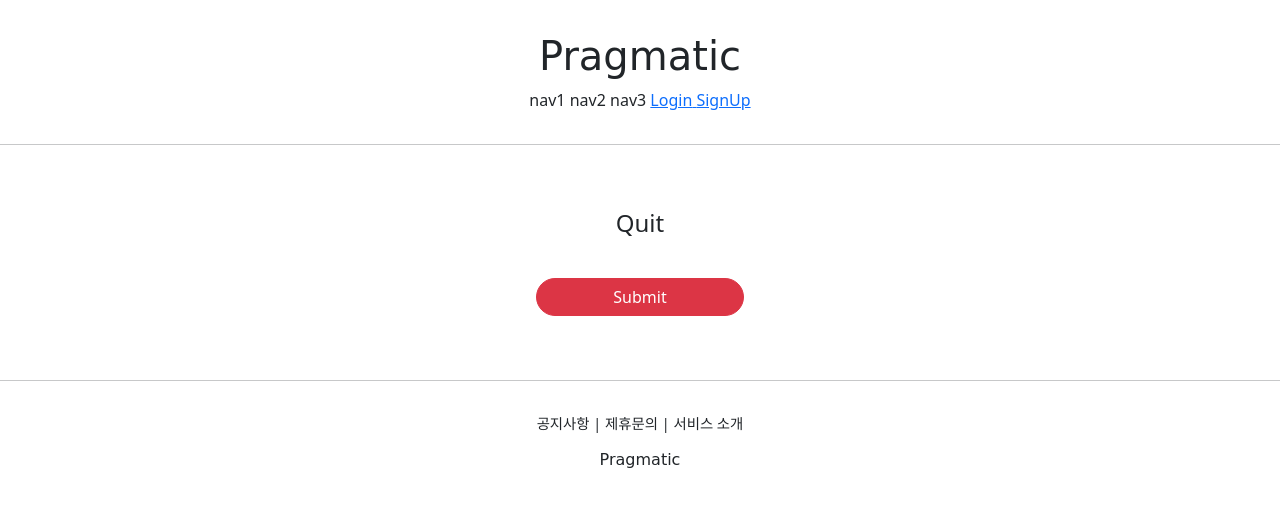
After one commit to seojh8910/pragmatic, a Django app: template accountapp/templates/accountapp/delete.html in a window 1280 px wide. The commit adds this page. Shown: the top 507 px of the page. Run offline with Django 4.2, Linux system fonts and the light colour scheme; the template is opened without the code that fills it, so the values that code supplies are empty; some libraries are stand-ins or nearby versions; some web fonts are replaced.

Commit message:
작정하고 장고 26강

```diff
--- /dev/null
+++ b/accountapp/templates/accountapp/delete.html
@@ -0,0 +1,14 @@
+{% extends 'base.html' %}
+{% load bootstrap4 %}
+
+{% block content %}
+    <div style="text-align: center; max-width: 500px; margin: 4rem auto;">
+        <div class="mb-4">
+            <h4>Quit</h4>
+        </div>
+        <form action="{% url 'accountapp:delete' pk=user.pk %}" method="POST">
+            {% csrf_token %}
+            <input type="submit" class="btn btn-danger rounded-pill col-5 mt-3">
+        </form>
+    </div>
+{% endblock %}
--- a/accountapp/templates/accountapp/detail.html
+++ b/accountapp/templates/accountapp/detail.html
@@ -17,6 +17,11 @@
                     Change Info
                 </p>
             </a>
+            <a href="{% url 'accountapp:delete' pk=user.pk %}">
+                <p>
+                    Quit
+                </p>
+            </a>
             {% endif %}
         </div>
     </div>
--- a/accountapp/urls.py
+++ b/accountapp/urls.py
@@ -1,7 +1,7 @@
 from django.contrib.auth.views import LoginView, LogoutView
 from django.urls import path, include
 
-from accountapp.views import hello_world, AccountCreateView, AccountDetailView, AccountUpdateView
+from accountapp.views import hello_world, AccountCreateView, AccountDetailView, AccountUpdateView, AccountDeleteView
 
 app_name = "accountapp"
 
@@ -14,4 +14,5 @@ urlpatterns = [
     path("create/", AccountCreateView.as_view(), name='create'),
     path("detail/<int:pk>", AccountDetailView.as_view(), name='detail'),
     path("update/<int:pk>", AccountUpdateView.as_view(), name='update'),
+    path("delete/<int:pk>", AccountDeleteView.as_view(), name='delete'),
 ]
--- a/templates/header.html
+++ b/templates/header.html
@@ -10,6 +10,9 @@
         <a href="{% url "accountapp:login" %}?next={{ request.path }}">
             <span>Login</span>
         </a>
+        <a href="{% url "accountapp:create" %}">
+            <span>SignUp</span>
+        </a>
         {% else %}
         <a href="{% url "accountapp:detail" pk=user.pk %}">
             <span>MyPage</span>
```
Also changed, not shown: accountapp/views.py (+7 -1 lines).
